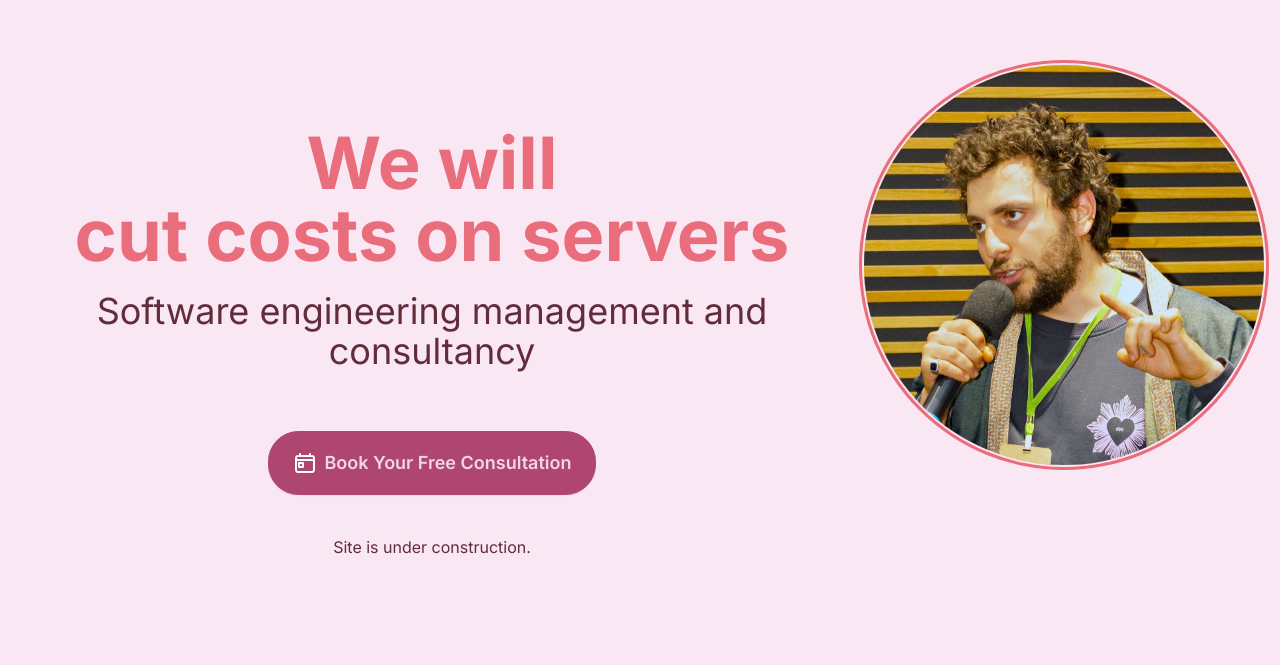
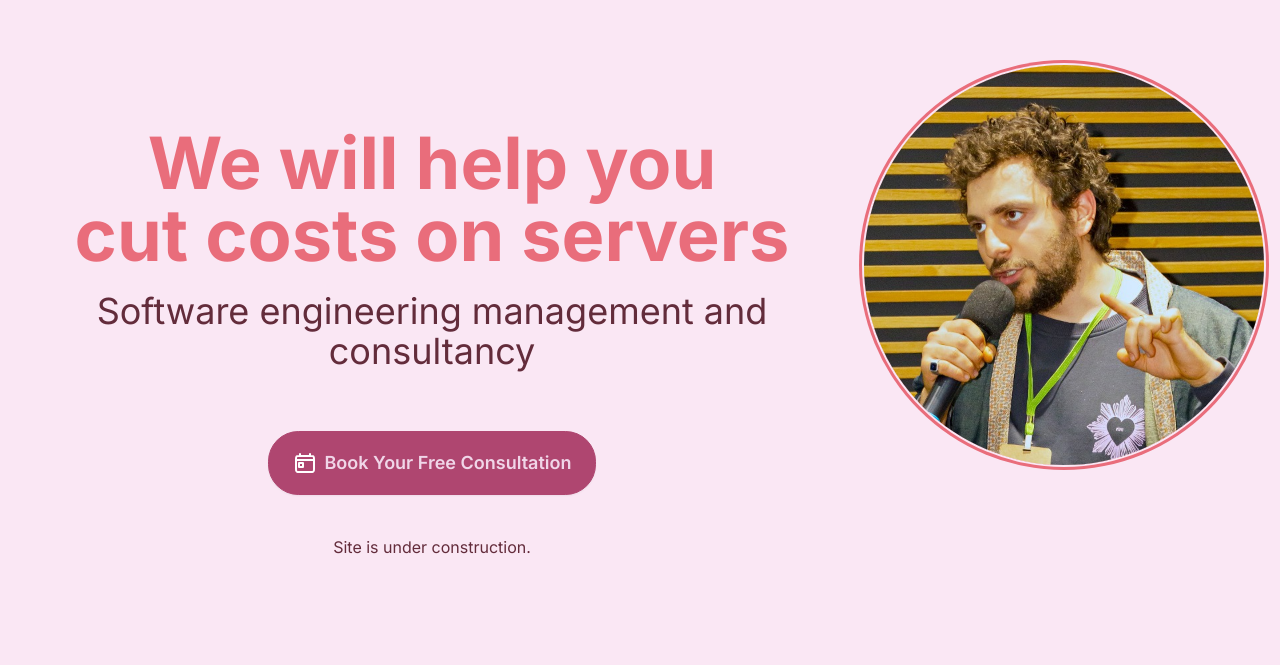
Before and after one commit to shekspir55/consultancy, a Next.js app: page / in a window 1280 px wide. Shown: the part 135-800 px from the top of the page. Built offline with nearby package versions, Linux system fonts and the light colour scheme.

Commit message:
added posthog

```diff
--- a/package.json
+++ b/package.json
@@ -9,10 +9,11 @@
     "lint": "next lint"
   },
   "dependencies": {
+    "daisyui": "^4.12.10",
     "next": "14.2.5",
+    "posthog-js": "^1.161.6",
     "react": "^18",
     "react-dom": "^18",
-    "daisyui": "^4.12.10",
     "tailwindcss": "^3.4.1"
   },
   "devDependencies": {
--- a/src/app/common/what-we-do.tsx
+++ b/src/app/common/what-we-do.tsx
@@ -30,7 +30,7 @@ export default function WhatWeDo() {
 
   return (
     <div className="text-primary md:text-7xl md:h-[300px] h-[140px] text-6xl font-bold align-bottom flex items-end justify-center mb-5">
-      <span className="h-30">We will <br/> {field}</span>
+      <span className="h-30">We will help you <br/> {field}</span>
     </div>
   );
 }
--- a/src/app/layout.tsx
+++ b/src/app/layout.tsx
@@ -1,7 +1,14 @@
 import type { Metadata } from "next";
 import { Inter } from "next/font/google";
 import "./globals.css";
+import posthog from 'posthog-js'
 
+posthog.init('phc_FgF3J6Moe1mDVa3ed8z19wWaCsqCwrHEVeogJuedHW',
+    {
+        api_host: 'https://us.i.posthog.com',
+        person_profiles: 'identified_only' // or 'always' to create profiles for anonymous users as well
+    }
+)
 const inter = Inter({ subsets: ["latin"] });
 
 export const metadata: Metadata = {
```
Also changed, not shown: 1 other file (tests, documents, lock files or other folders).
